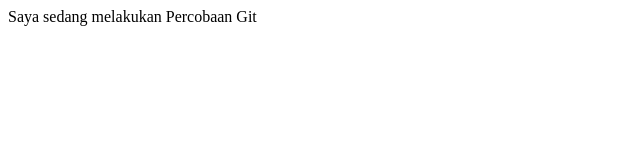
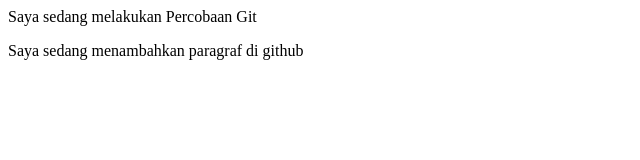
Before and after one commit to federickKZ/gitsaya, a plain HTML site: page index.html in a window 1280 px wide. Shown: the whole page, without its empty margins (0-640 px from the left). Drawn offline with Linux system fonts and the light colour scheme.

Commit message:
Mengubah index.html

```diff
--- a/index.html
+++ b/index.html
@@ -2,5 +2,6 @@
 <head><title> Percobaan Git Saya </title></head>
 <body>
 <p> Saya sedang melakukan Percobaan Git </p>
+  <p> Saya sedang menambahkan paragraf di github</p>
 </body>
 </html>
```
